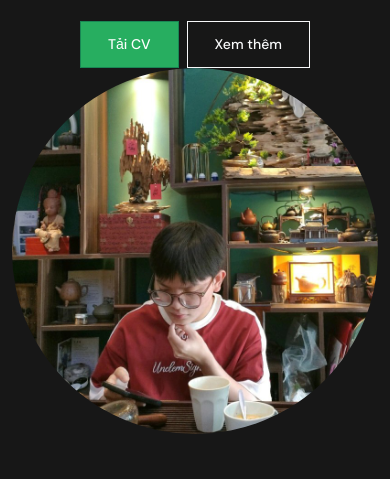
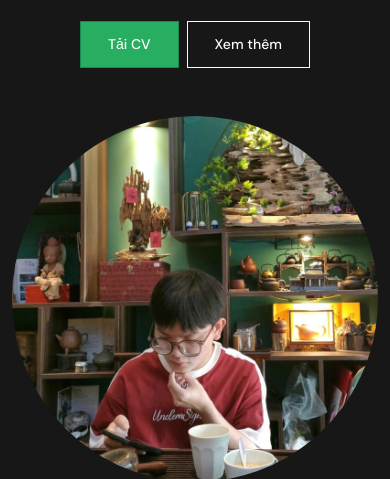
Before and after one commit to 22120207/tienminh-portfolio, a website: page index.html in a window 390 px wide. Shown: the part 354-833 px from the top of the page. Drawn offline with nearby package versions, Linux system fonts and the light colour scheme.

Commit message:
fix responsive

```diff
--- a/index.html
+++ b/index.html
@@ -58,7 +58,7 @@
             </div>
             <div class="lay-right col-lg-6 col-md-6 col-sm-12">
               <div class="ms-auto">
-                <img src="assets/images/tienminh-img.png" class="w-100" id="avatar" />
+                <img src="assets/images/tienminh-img.png" class="w-100 mt-5" id="avatar" />
               </div>
             </div>
           </div>
```
